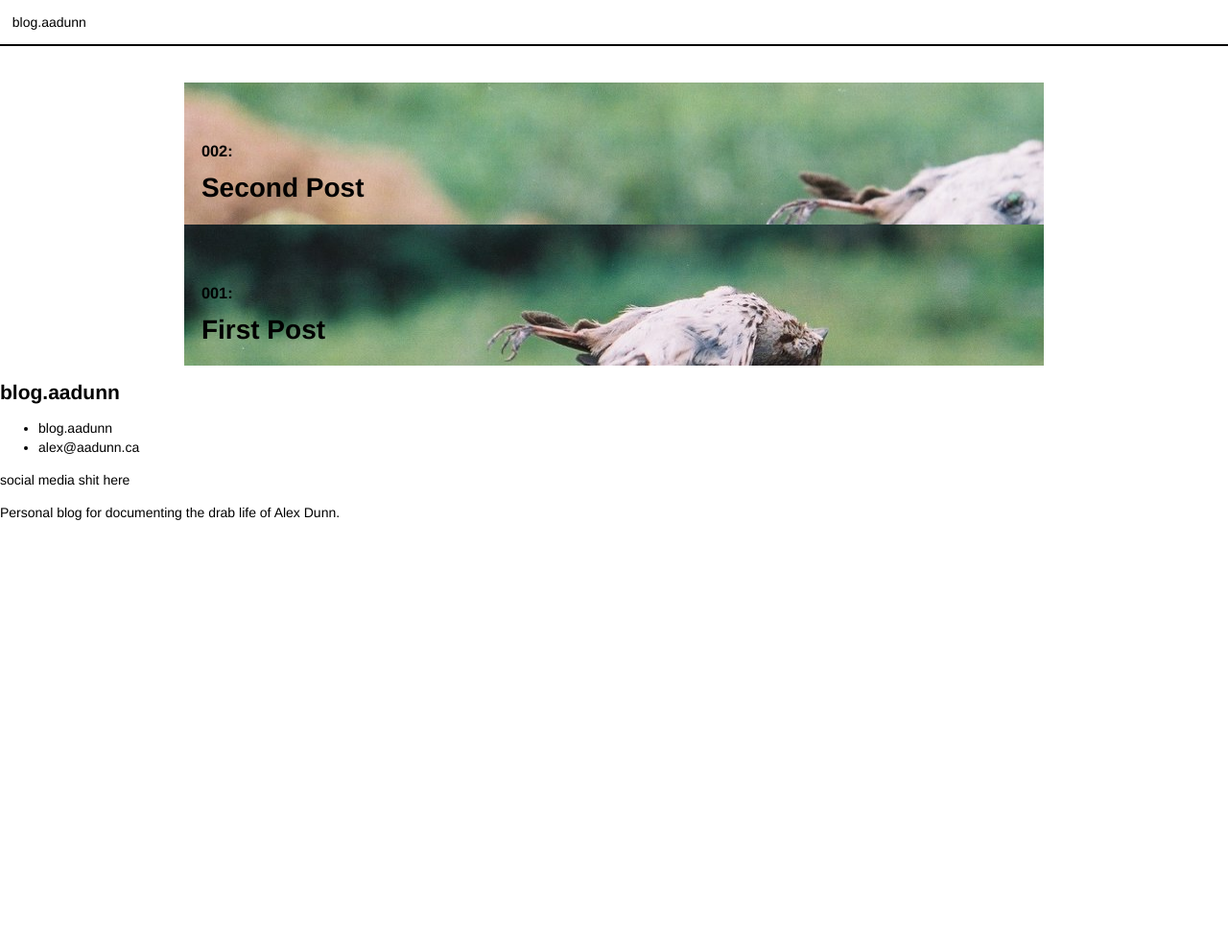
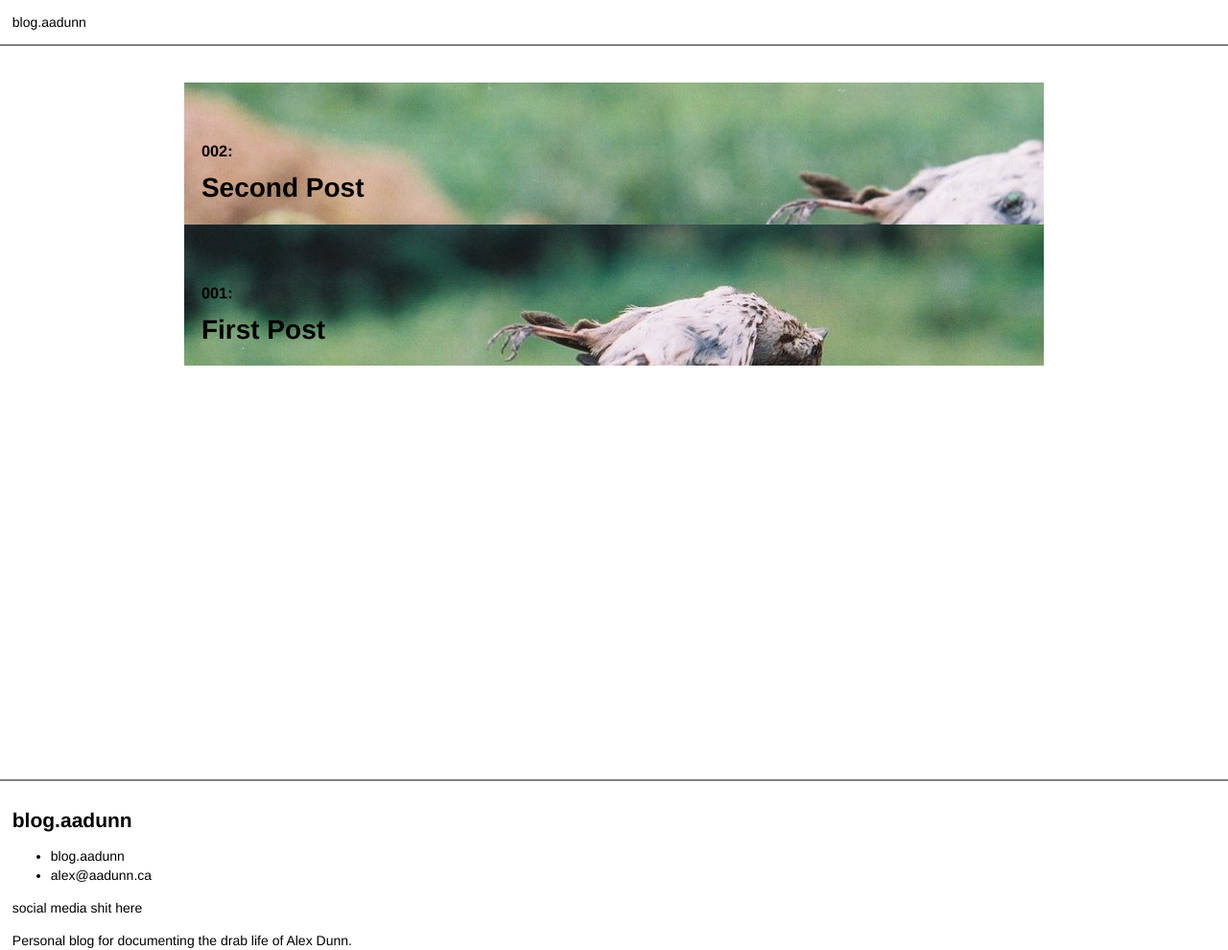
Before and after one commit to aadunn/blog, a Jekyll site: the page built from index.md, in a window 1280 px wide. Shown: the whole page at 96% size. Built offline with Jekyll 4.4.1, drawn with Linux system fonts in a browser that asks for light colours; before the commit the page ends 900 px from its top, so only the background shows below that.

Commit message:
footer sticks to bottom now

```diff
--- a/_sass/base.scss
+++ b/_sass/base.scss
@@ -49,6 +49,7 @@ a:hover {
   width: 100%;
   padding: 1%;
   border-style: solid;
+  border-color: gray;
   border-width: 0px 0px 2px 0px;
 
   .site-title {
@@ -57,7 +58,15 @@ a:hover {
 }
 
 .site-footer {
+  width: 100%;
+  padding: 1%;
+  border-style: solid;
+  border-color: gray;
+  border-width: 2px 0px 0px 0px;
 
+  position:absolute;
+  bottom:0;
+  height:60px;   /* Height of the footer */
 }
 
 h1.title {
```
